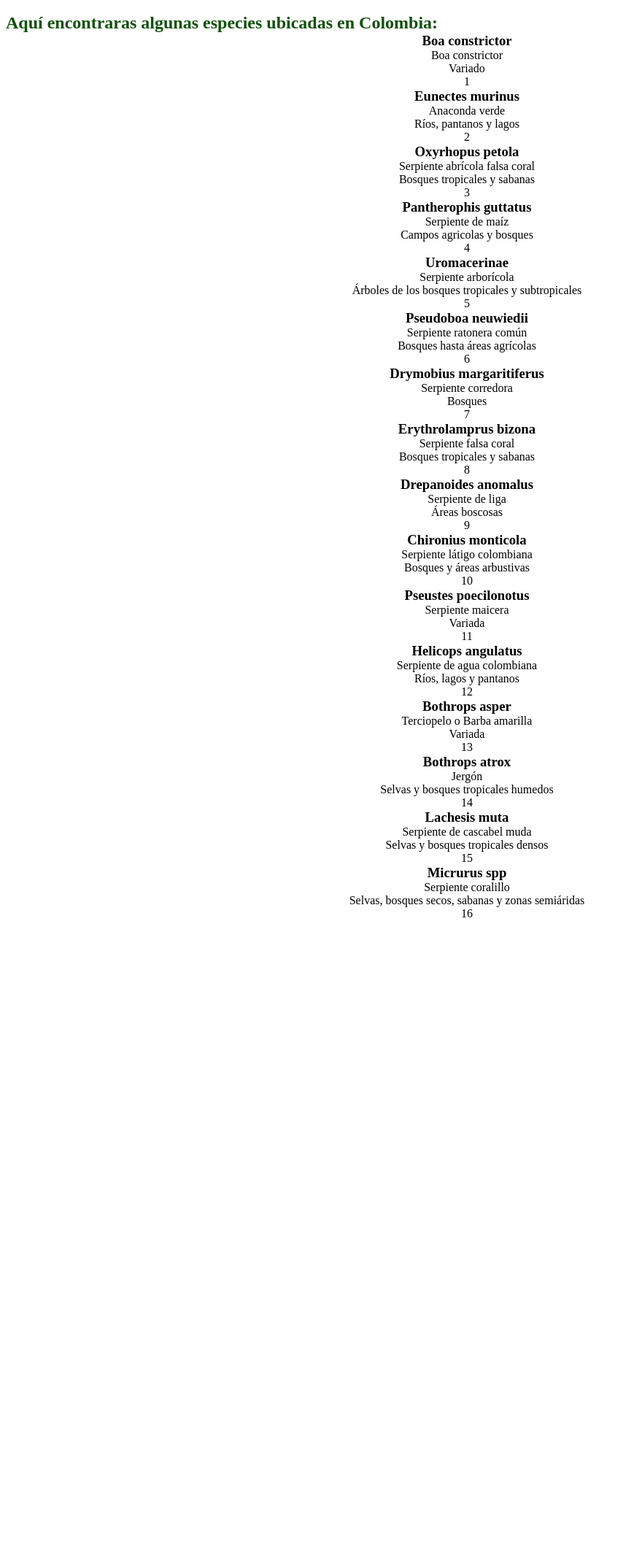
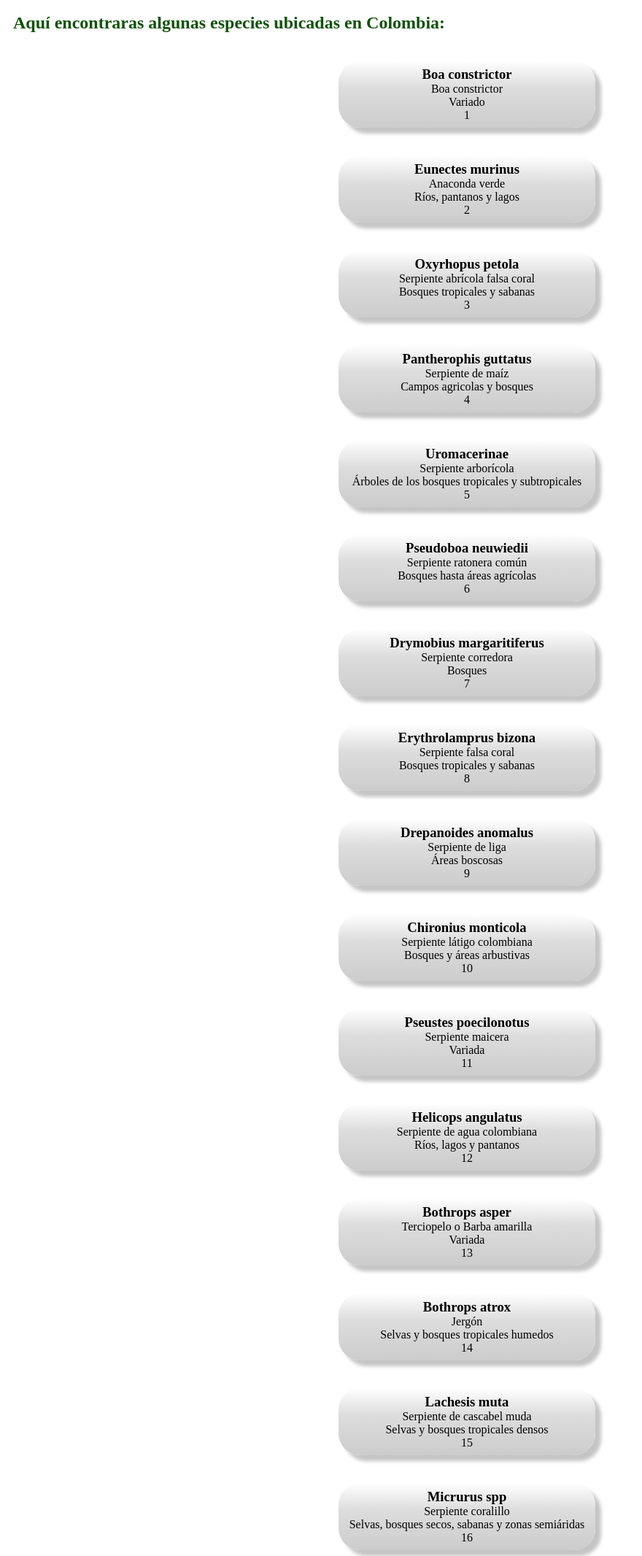
Before and after one commit to valdmntina/Avance, a Django app: page /ubicacion/ in a window 1280 px wide. Shown: the part 48-2180 px from the top of the page at 73% size, without its empty margins (0-880 px from the left). Before the commit the page ends 1305 px from the top, so only its background shows below. Run offline with Django 5.2, Linux system fonts and the light colour scheme; data comes from the database, SQL or seed files in the repository.

Commit message:
actualizacion ubicacion

```diff
--- a/ProyectoFinal/Templates/ubicacion.html
+++ b/ProyectoFinal/Templates/ubicacion.html
@@ -16,16 +16,18 @@
     <main>
         {% block content %}
         <section>
-            <div class="contenedor_s"></div>
-                <h1 class="subtitulo">Aquí encontraras algunas especies ubicadas en Colombia:</h1>
-                <div class="datos_contenedor_s">
+            <div>
+                <h1 class="subtitulo ubicacion_titulo">Aquí encontraras algunas especies ubicadas en Colombia:</h1>
+                <div>
                     <figcaption >
                         <ul>
                             {% for s in especie %}
-                            <h3>{{s.nombre_cientifico}}</h3>
-                            <p>{{s.nombre_comun}}</p>
-                            <p>{{s.habitat}}</p>
-                            <p>{{s.id}}</p>
+                            <li class="contenedor_s">
+                                <h3>{{s.nombre_cientifico}}</h3>
+                                <p>{{s.nombre_comun}}</p>
+                                <p>{{s.habitat}}</p>
+                                <p>{{s.id}}</p>
+                            </li>
                             {% endfor %}
                         </ul>
                     </figcaption>
@@ -33,7 +35,6 @@
             </div>
         </section>
         {% endblock content %}
+    </main>
 </body>
-    </main>
-
 </html>
--- a/ProyectoFinal/static/main.css
+++ b/ProyectoFinal/static/main.css
@@ -316,12 +316,17 @@
 }
 
 .contenedor_s{
+    margin: auto;
     display: flex;
-    justify-content: center;
+    justify-content: space-around;
+    border-radius: 5px solid var(--color-one);
+    width: 22em;
+    box-shadow: 8px 8px 5px #c5c5c5;
+    padding: 8px 12px;
+    background-image: linear-gradient(180deg, #fff, #ddd 40%, #ccc);
+    border-radius: 30px;
+    margin-top: 3%;
     align-items: center;
-    padding-top: 10px;
+    text-align: center;
+    flex-direction: column;
 }
-
-.datos_contenedor_s{
-    text-align: center;
-}
```
